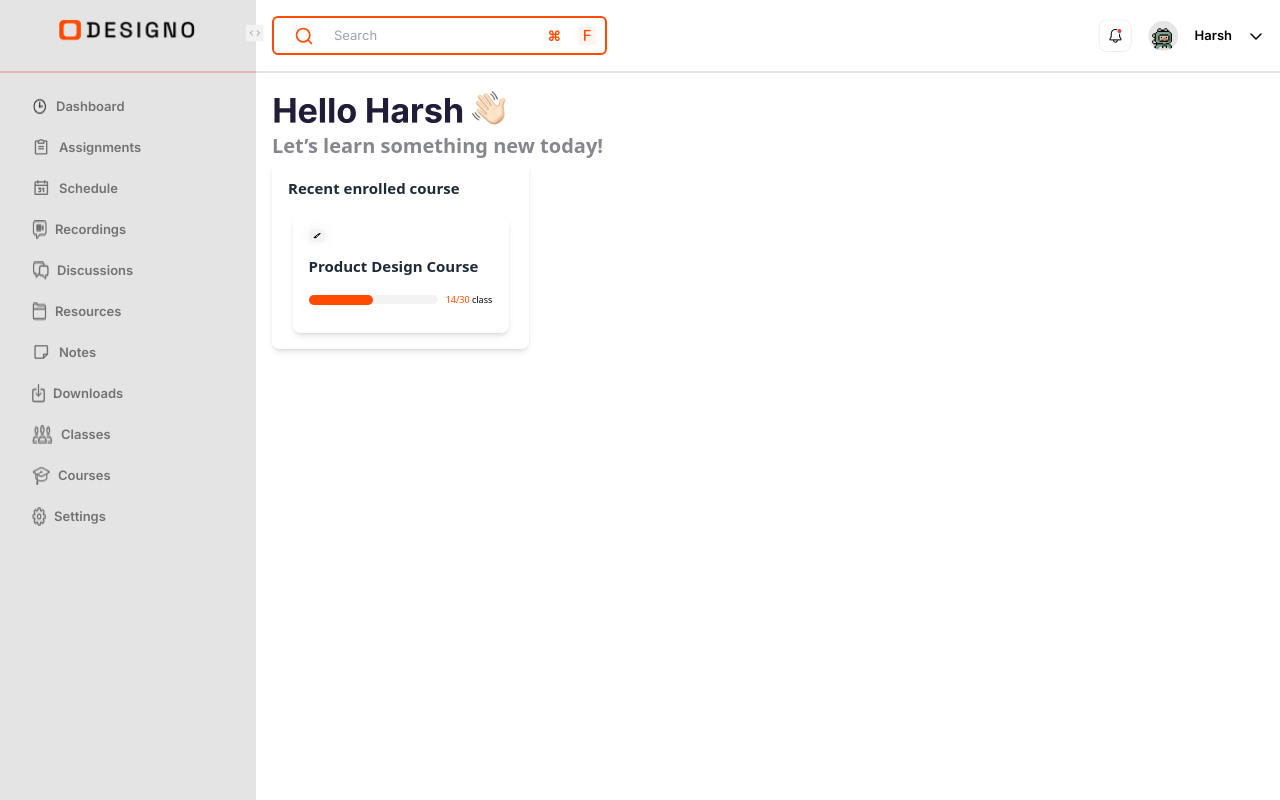
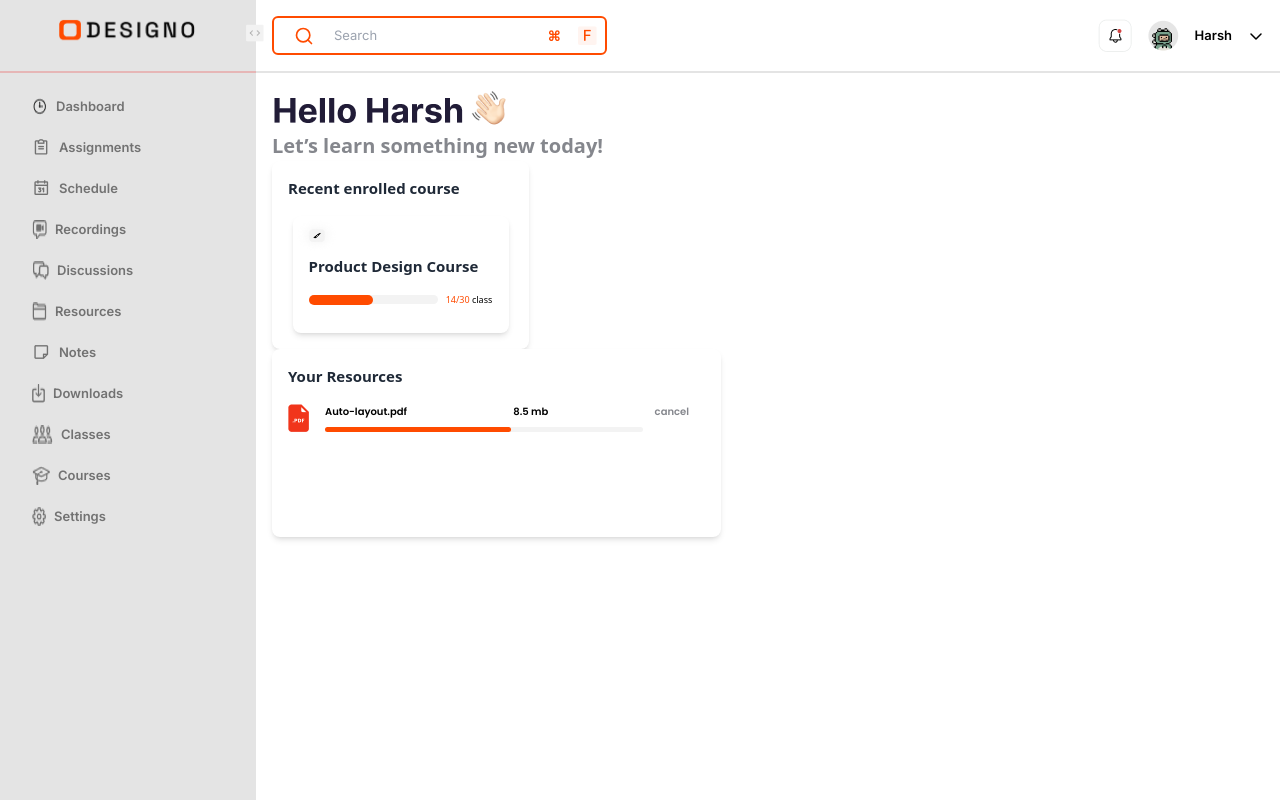
Before and after one commit to yeasinarafat51/lms-dasboard, a React (Vite) app: page /dashboard in a window 1280 px wide. Built offline with nearby package versions, Linux system fonts and the light colour scheme.

Commit message:
resource

```diff
--- a/src/components/Resources.jsx
+++ b/src/components/Resources.jsx
@@ -1,10 +1,34 @@
 
-
+import auto from '../imgs/Group 1231.png'
+import basic from '../imgs/Group 1237.png'
+import desin from '../imgs/Group 1236.png'
 const Resources = () => {
   return (
+    <div className="w-[449px] h-[188px] bg-white rounded-lg shadow-md overflow-hidden">
+         <h2 className="text-[15px] m-4 font-inter font-semibold text-gray-800">Your Resources</h2>
+    {/* Image Section */}
+
+<div className='flex gap-4 px-4'>
     <div>
+        <img src={auto} alt="" />
+    </div>
+    <div className='w-[364px]'>
+        <div className='flex justify-between'>
+            <p className='text-[10px] font-semibold font-Poppins'>Auto-layout.pdf</p>
+            <p  className='text-[10px] font-semibold font-Poppins'>8.5 mb</p>
+            <p  className='text-[10px] font-semibold font-Poppins text-[#85878D]'>cancel</p>
+        </div>
+        <div className='bg-[#1C1D1D0D] w-[318px] h-[5px] rounded-full my-2'>
+  <div
+                    className="bg-[#FF4B00] h-[5px] rounded-full
+                    transform transition-transform duration-300 hover:scale-105 w-7/12"
+                  ></div>
+  </div>
+    </div>
+</div>
+    {/* Content Section */}
 
-    </div>
+  </div>
   )
 }
 
--- a/src/index.css
+++ b/src/index.css
@@ -1,4 +1,5 @@
 @import url('https://fonts.googleapis.com/css2?family=Bebas+Neue&family=Inter:ital,opsz,wght@0,14..32,100..900;1,14..32,100..900&family=Montserrat:ital,wght@0,100..900;1,100..900&family=Onest:wght@100..900&family=Raleway:ital,wght@0,100..900;1,100..900&family=Roboto:ital,wght@0,100;0,300;0,400;0,500;0,700;0,900;1,100;1,300;1,400;1,500;1,700;1,900&family=Space+Grotesk:wght@300..700&family=Work+Sans:ital,wght@0,100..900;1,100..900&display=swap');
+@import url('https://fonts.googleapis.com/css2?family=Bebas+Neue&family=Inter:ital,opsz,wght@0,14..32,100..900;1,14..32,100..900&family=Montserrat:ital,wght@0,100..900;1,100..900&family=Onest:wght@100..900&family=Poppins:ital,wght@0,100;0,200;0,300;0,400;0,500;0,600;0,700;0,800;0,900;1,100;1,200;1,300;1,400;1,500;1,600;1,700;1,800;1,900&family=Raleway:ital,wght@0,100..900;1,100..900&family=Roboto:ital,wght@0,100;0,300;0,400;0,500;0,700;0,900;1,100;1,300;1,400;1,500;1,700;1,900&family=Space+Grotesk:wght@300..700&family=Work+Sans:ital,wght@0,100..900;1,100..900&display=swap');
 @tailwind base;
 @tailwind components;
 @tailwind utilities;
--- a/tailwind.config.js
+++ b/tailwind.config.js
@@ -9,6 +9,7 @@ export default {
       fontFamily: {
         "Inter":['"Inter"', "sans-serif"],
         "Roboto":['"Roboto"', "sans-serif"],
+        "Poppins":['"Poppins"', "sans-serif"],
         "Bebas Neue":['"Bebas Neue"', "sans-serif"],
       },
     },
```
Also changed, not shown: src/imgs/Group 1231.png (added).
